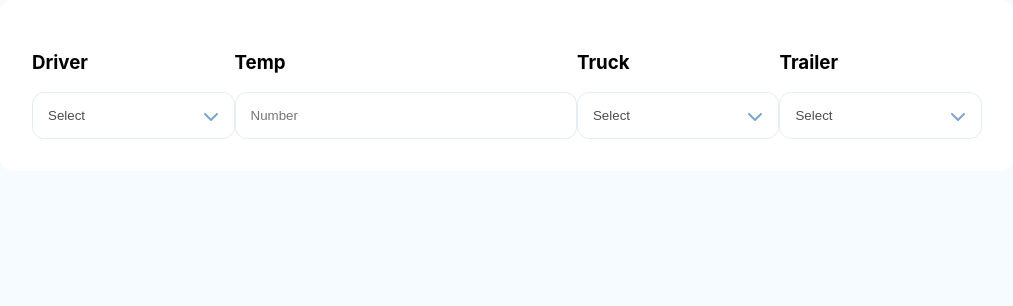
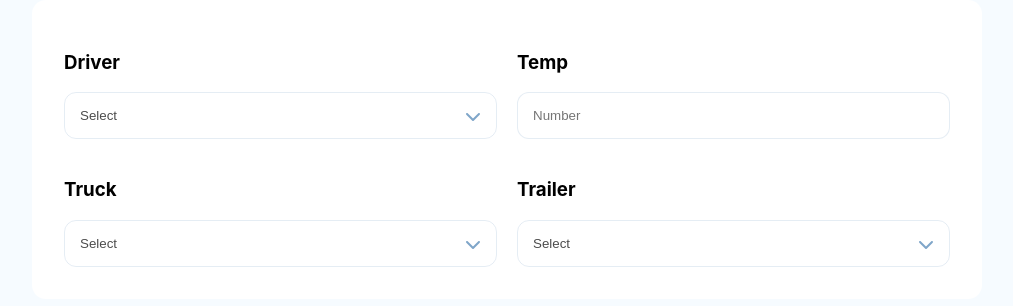
Before and after one commit to SomeChineseGuy/Practice-Projects, a React (Create React App) app in the folder 04-form/form/: page / in a window 1280 px wide. Shown: the top 306 px of the page, without its empty margins (133-1146 px from the left). Built offline with nearby package versions, Linux system fonts and the light colour scheme; the HTML template or start-up script is replaced by a standard one.

Commit message:
Finished the grid format

```diff
--- a/04-form/form/src/App.css
+++ b/04-form/form/src/App.css
@@ -1,10 +1,8 @@
 .App {
   max-width: var(--main-form-width);
   border-radius: var(--main-form-radius);
-  padding: 2rem;
   background-color: white;
   margin: auto;
-  display: grid;
 }
 
 body {
--- a/04-form/form/src/App.js
+++ b/04-form/form/src/App.js
@@ -8,13 +8,12 @@ function App() {
     sectionTitle: "Section Title",
     row: 2,
     column: 2,
+    formType: 'normal',
     list: [
       {
         name: "Driver",
         type: 'dropdown',
         id:1,
-        row: 2,
-        column: 2,
         required: true,
         elements: [{ id: 1, value: 'Steve' }, { id: 2, value: 'Mike' }]
       },
@@ -22,8 +21,6 @@ function App() {
         name: "Temp",
         type: 'number',
         id: 2,
-        row: 2,
-        column: 2,
         required: true,
       },
 
@@ -34,8 +31,6 @@ function App() {
         width: '6',
         prop: 'driver',
         required: true,
-        row: 2,
-        column: 2,
         elements: [{ id: 1, value: 'Steve' }, { id: 2, value: 'Mike' }]
       },
       {
@@ -45,8 +40,6 @@ function App() {
         width: '6',
         prop: 'trailer',
         required: true,
-        row: 2,
-        column: 2,
         elements: [{ id: 1, value: 'Steve' }, { id: 2, value: 'Mike' }]
       },
     ]
@@ -58,7 +51,8 @@ function App() {
   }
 
   return (
-    <div className="App">
+    <div className="App" >
+      <div className='section-container' style={{gridTemplateColumns: `repeat(${items.column}, 1fr)`, gridTemplateRows: `repeat(${items.row}, 1fr)`}} >
         {items && items.list.map((item) => {
           return <DropDownItem
             key={item.id}
@@ -69,7 +63,7 @@ function App() {
             pickUser={pickUser}
           />
         })}
-
+      </div>
     </div>
   );
 }
--- a/04-form/form/src/componets/DropdownItem.css
+++ b/04-form/form/src/componets/DropdownItem.css
@@ -1,8 +1,3 @@
-.item-container {
-  grid-row-start: 1;
-  grid-row-end: 1;
-}
-
 .dropdown-container, .number {
   list-style-type: none;
   border: 1px solid var(--border-color);
@@ -61,3 +56,13 @@ input.selected {
   box-sizing: border-box;
   max-height: 48px;
 }
+
+
+
+
+.section-container {
+  margin: auto;
+  display: grid;
+  grid-gap: var(--grid-gap);
+  padding: 2rem;
+}
--- a/04-form/form/src/variable.css
+++ b/04-form/form/src/variable.css
@@ -11,4 +11,5 @@
   --ship-max-width: 865px;
   --grey: #FBFBFB;
   --button: #0396FF;
+  --grid-gap: 20px;
 }
```
Lines whose indentation alone changed are shown as unchanged.
